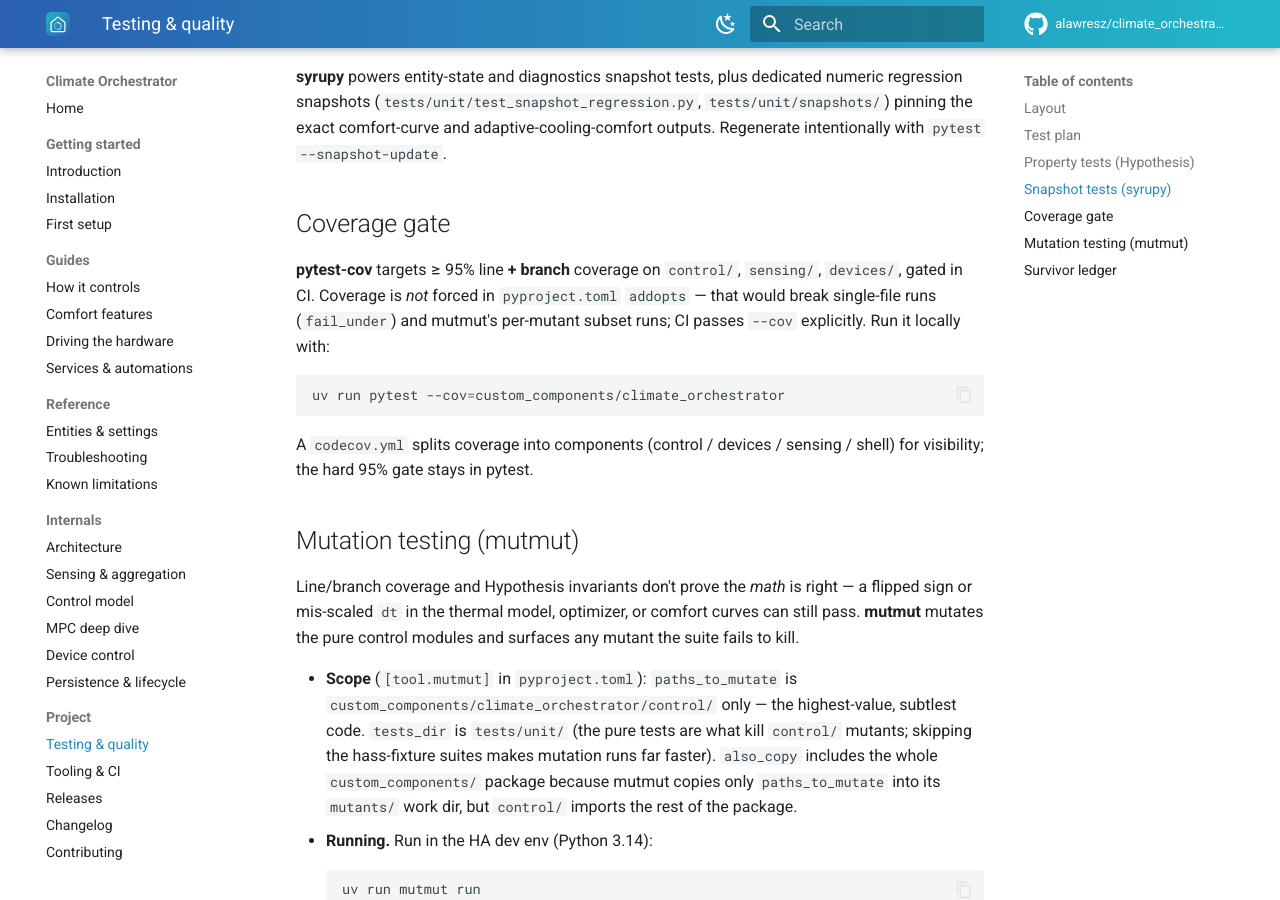
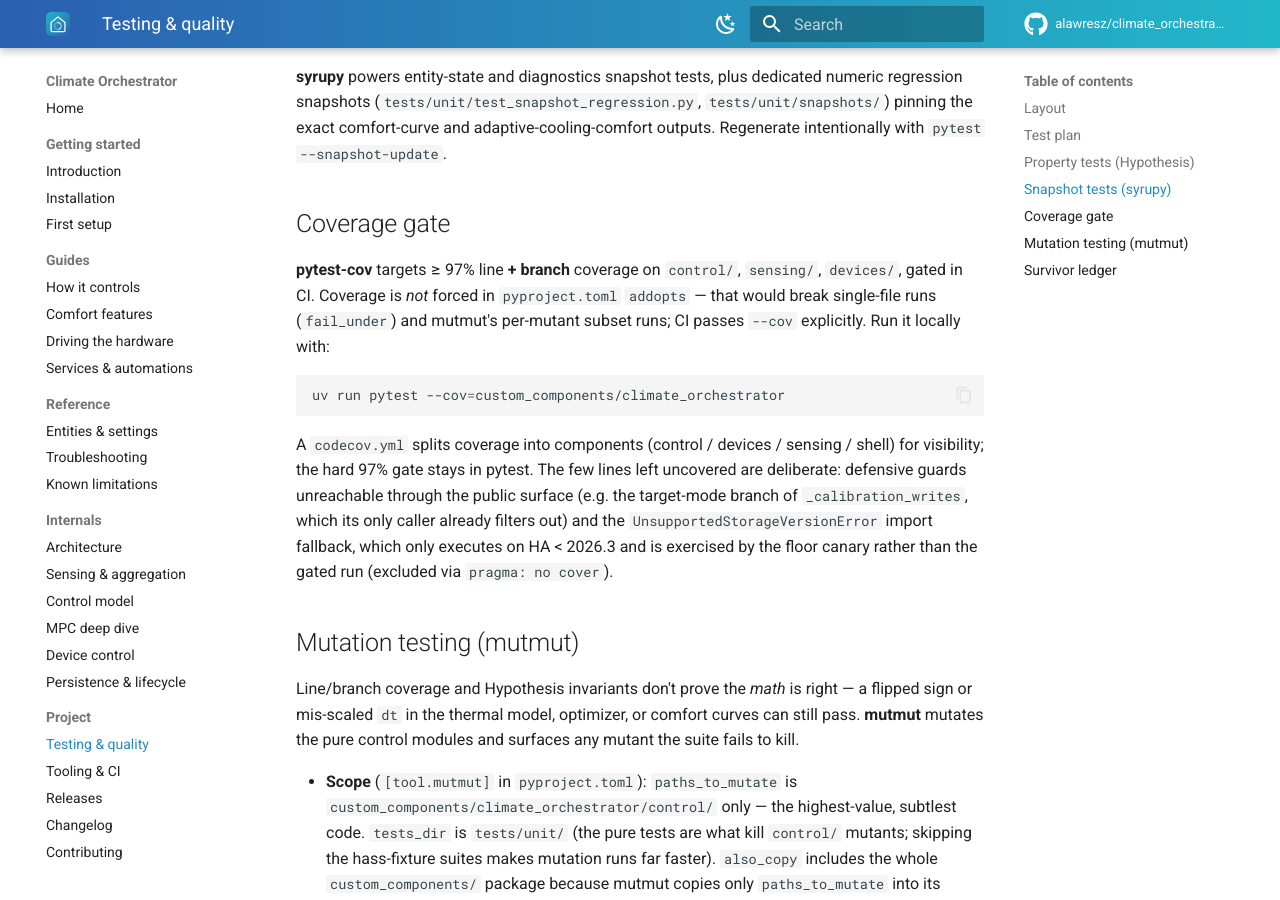
Before and after one commit to alawresz/climate_orchestrator, an MkDocs documentation site: the page built from docs/project/testing.md, in a window 1280 px wide and 900 px high, scrolled down 1662 px. Built offline with MkDocs 1.6.1 and Material for MkDocs 9.7.7, drawn with Linux system fonts in a browser that asks for light colours; plug-ins that fetch from the network failed and are left out; comment, search, counter and statistics services are not loaded; the version menu is left out.

Commit message:
chore(coverage): raise the gate to 97% and mark the import fallback

````diff
--- a/docs/project/testing.md
+++ b/docs/project/testing.md
@@ -74,7 +74,7 @@ adaptive-cooling-comfort outputs. Regenerate intentionally with
 
 ## Coverage gate
 
-**pytest-cov** targets ≥ 95% line **+ branch** coverage on `control/`,
+**pytest-cov** targets ≥ 97% line **+ branch** coverage on `control/`,
 `sensing/`, `devices/`, gated in CI. Coverage is *not* forced in
 `pyproject.toml` `addopts` — that would break single-file runs (`fail_under`)
 and mutmut's per-mutant subset runs; CI passes `--cov` explicitly. Run it
@@ -85,7 +85,12 @@ uv run pytest --cov=custom_components/climate_orchestrator
 ```
 
 A `codecov.yml` splits coverage into components (control / devices / sensing /
-shell) for visibility; the hard 95% gate stays in pytest.
+shell) for visibility; the hard 97% gate stays in pytest. The few lines left
+uncovered are deliberate: defensive guards unreachable through the public
+surface (e.g. the target-mode branch of `_calibration_writes`, which its only
+caller already filters out) and the `UnsupportedStorageVersionError` import
+fallback, which only executes on HA < 2026.3 and is exercised by the floor
+canary rather than the gated run (excluded via `pragma: no cover`).
 
 ## Mutation testing (mutmut)
 
--- a/pyproject.toml
+++ b/pyproject.toml
@@ -181,7 +181,7 @@ source = ["custom_components/climate_orchestrator"]
 
 [tool.coverage.report]
 show_missing = true
-fail_under = 95
+fail_under = 97
 
 [tool.codespell]
 # Shared by the pre-commit hook and the CI step. `hass` is the Home Assistant
````
Also changed, not shown: 1 other file.
